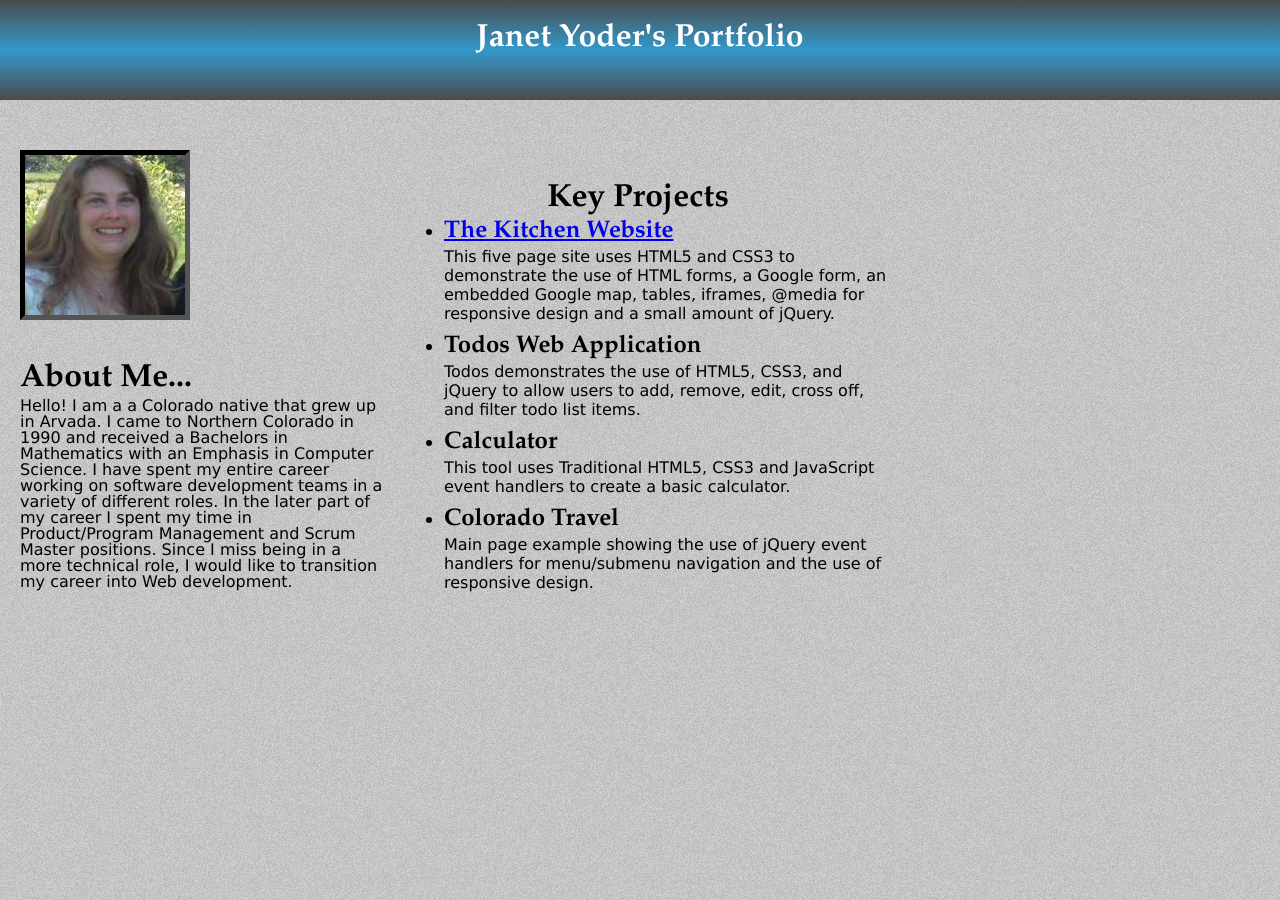
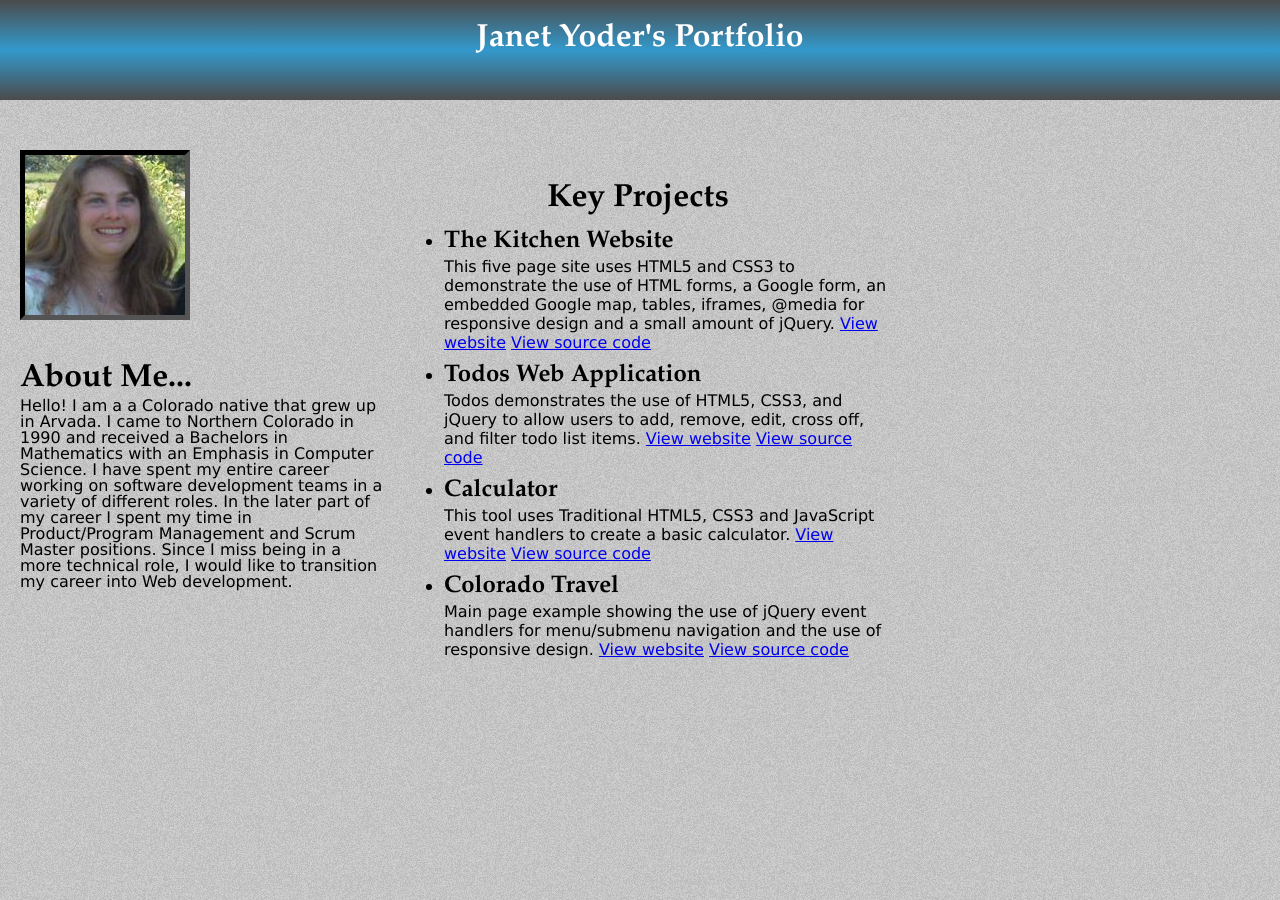
Before and after one commit to jcyoder/jcyoder.github.io, a Jekyll site: the page index.html, which Jekyll copies as it is, in a window 1280 px wide. Built offline with Jekyll 4.4.1, drawn with Linux system fonts in a browser that asks for light colours.

Commit message:
styling links

```diff
--- a/index.css
+++ b/index.css
@@ -78,20 +78,31 @@ h1 {
 
 }
 
-.projects ul {
+.projects ul.projlist {
 	width: 100%;
 	margin-left: 30px;
 
 }
 
-.projects ul li {
+.projects ul.projlist li {
 	font-weight: bold;
 	font-size: 18pt;
+	margin-top: 10px;
 }
 
-.projects ul li p {
+.projects ul.projlist li p {
 	font-weight: normal;
 	font-size: 12pt;
 	font-family: Verdana, Geneva, sans-serif;
-	margin-bottom: 10px;
+	/*margin-bottom: 10px;*/
 }
+
+.listoflinks {
+	list-style-type: none;
+	text-align:right;
+}
+
+.listoflinks li {
+
+	display: inline
+}
--- a/index.html
+++ b/index.html
@@ -42,26 +42,38 @@ title: home
 		</div>
 		<div class="projects">
 			<h1>Key Projects</h1>
-			<ul>
+			<ul class="projlist">
 				<li>
-					<a href="http://jcyoder.github.io/NewKitchen/index.html">The Kitchen Website</a>
+					The Kitchen Website
 					<br/>
 					<p class="projdesc">
 						This five page site uses HTML5 and CSS3 to demonstrate the use of HTML forms, a Google form,
 						an embedded Google map, tables, iframes, @media for responsive design and a small amount of jQuery.
+						<a class="projlinks" href="http://jcyoder.github.io/NewKitchen/index.html">View website</a>
+						<a class="projlinks" href="https://github.com/jcyoder/NewKitchen/tree/gh-pages">View source code</a>
 					</p>
 				</li>
 				<li>Todos Web Application<br />
 					<p class="projdesc" >
 						Todos demonstrates the use of HTML5, CSS3, and jQuery to allow users to add, remove, edit, cross off, and filter todo list items.
+						<a href="#">View website</a>
+						<a href="#">View source code</a>
+
 					</p>
 				</li>
 				<li>Calculator <br />
-					<p>This tool uses Traditional HTML5, CSS3 and JavaScript event handlers to create a basic calculator.</p>
+					<p class="projdesc">
+						This tool uses Traditional HTML5, CSS3 and JavaScript event handlers to create a basic calculator.
+						<a href="#">View website</a>
+						<a href="#">View source code</a>
+					</p>
+
 				</li>
 				<li>Colorado Travel <br />
 					<p class="projdesc">
 						Main page example showing the use of jQuery event handlers for menu/submenu navigation and the use of responsive design.
+						<a href="#">View website</a>
+						<a href="#">View source code</a>
 					</p>
 				</li>
 			</ul>
```
